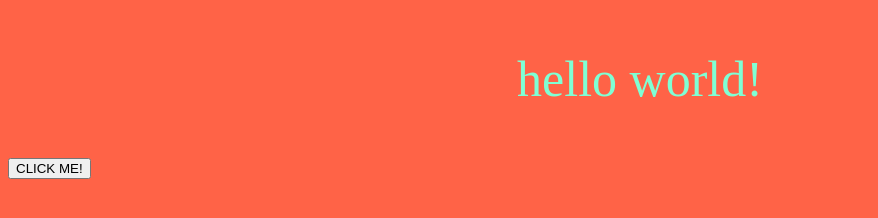
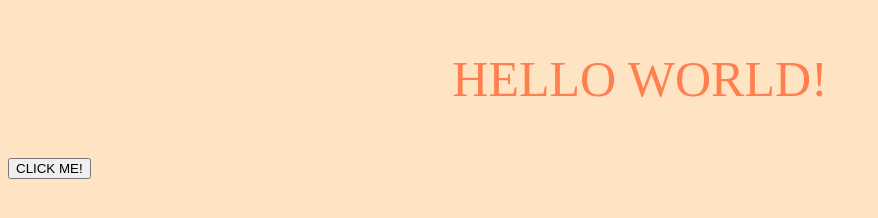
Before and after one commit to jasmindyer/forJack, a plain HTML site: page index.html in a window 1280 px wide. Shown: the whole page, without its empty margins (0-878 px from the left). Drawn offline with Linux system fonts and the light colour scheme.

Commit message:
new again lol

```diff
--- a/index.html
+++ b/index.html
@@ -12,7 +12,7 @@
     </head>
     <body>
 
-          <p>hello world!</p>
+          <p>HELLO WORLD!</p>
 
         <button type="button">CLICK ME!</button>
 
--- a/main.css
+++ b/main.css
@@ -1,3 +1,3 @@
-body{background-color: tomato;}
+body{background-color: bisque;}
 p{text-align: center;}
-p{color: aquamarine; font-size: 50px;}
+p{color: coral; font-size: 50px;}
```
